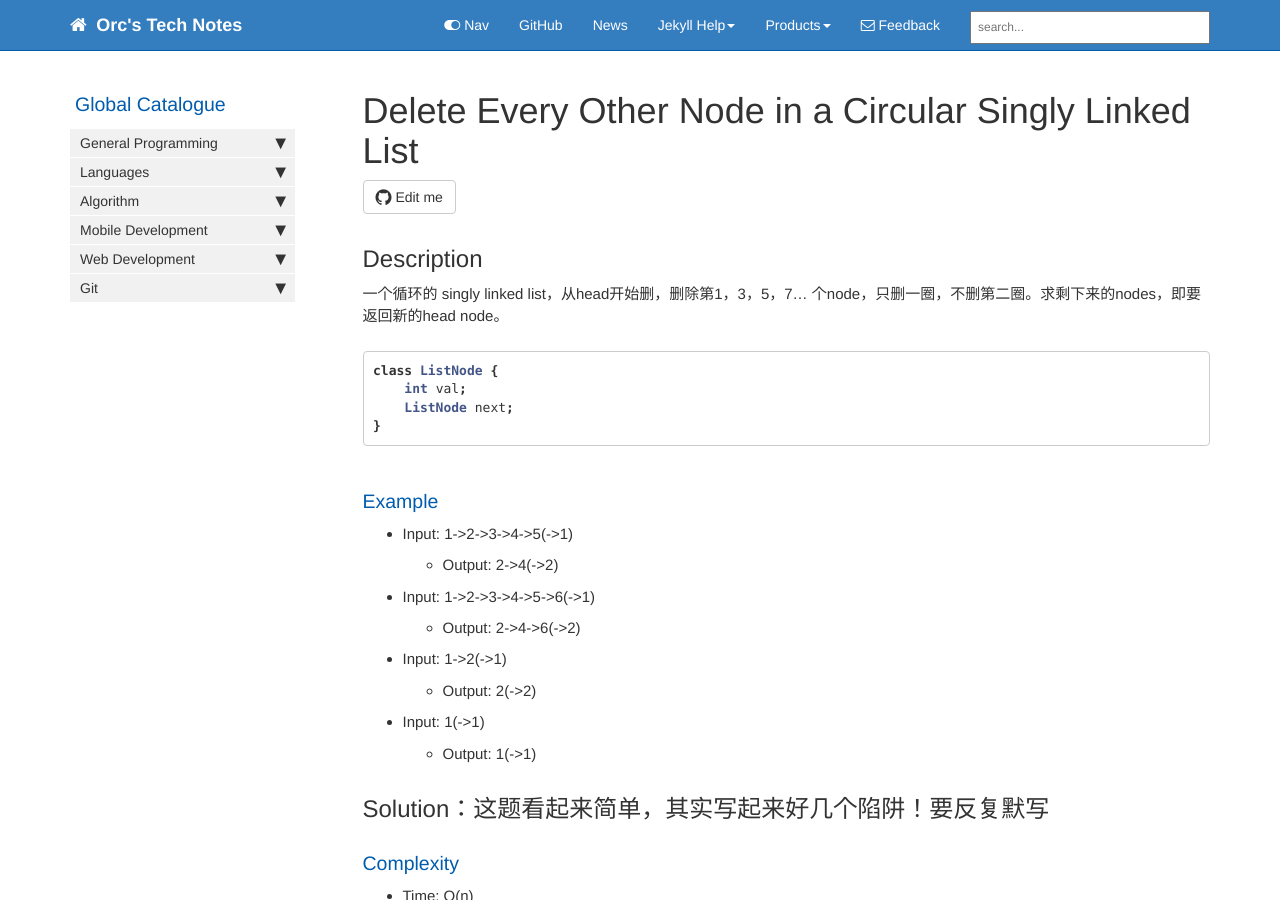
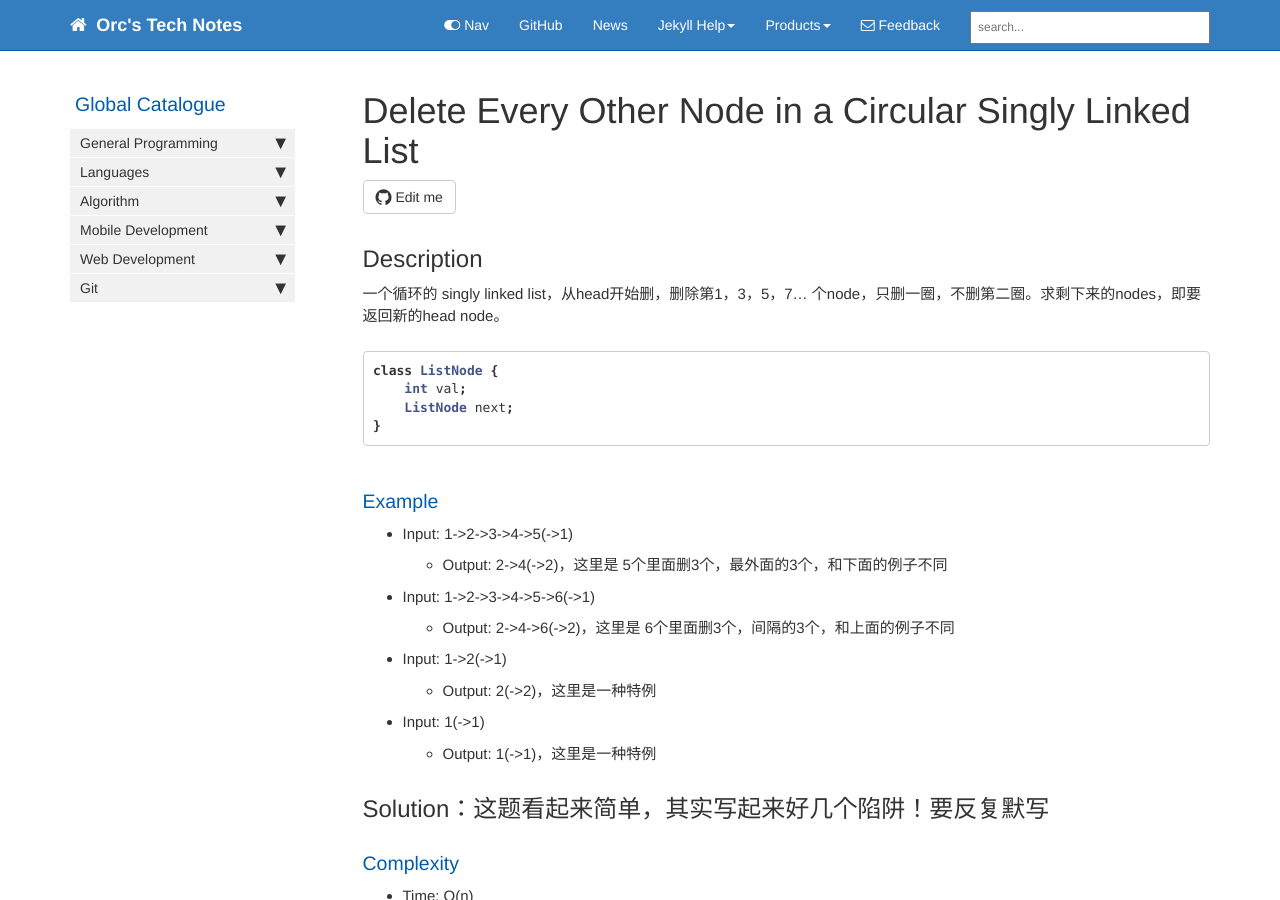
Before and after one commit to HungryOrc/hungryorc.github.io, a Jekyll site: the page built from pages/algorithm/algorithm_delete_every_other_node_in_circular_list.md, in a window 1280 px wide and 900 px high. Built offline with Jekyll 4.4.1, drawn with Linux system fonts in a browser that asks for light colours; nearby versions of some CDN libraries; comment, search, counter and statistics services are not loaded.

Commit message:
Update algorithm_delete_every_other_node_in_circular_list.md

```diff
--- a/pages/algorithm/algorithm_delete_every_other_node_in_circular_list.md
+++ b/pages/algorithm/algorithm_delete_every_other_node_in_circular_list.md
@@ -20,13 +20,13 @@ class ListNode {
 
 ### Example
 * Input: 1->2->3->4->5(->1)
-  * Output: 2->4(->2)
+  * Output: 2->4(->2)，这里是 5个里面删3个，最外面的3个，和下面的例子不同
 * Input: 1->2->3->4->5->6(->1)
-  * Output: 2->4->6(->2)
+  * Output: 2->4->6(->2)，这里是 6个里面删3个，间隔的3个，和上面的例子不同
 * Input: 1->2(->1)
-  * Output: 2(->2)
+  * Output: 2(->2)，这里是一种特例
 * Input: 1(->1)
-  * Output: 1(->1)
+  * Output: 1(->1)，这里是一种特例
 
 ## Solution：这题看起来简单，其实写起来好几个陷阱！要反复默写
 
```
